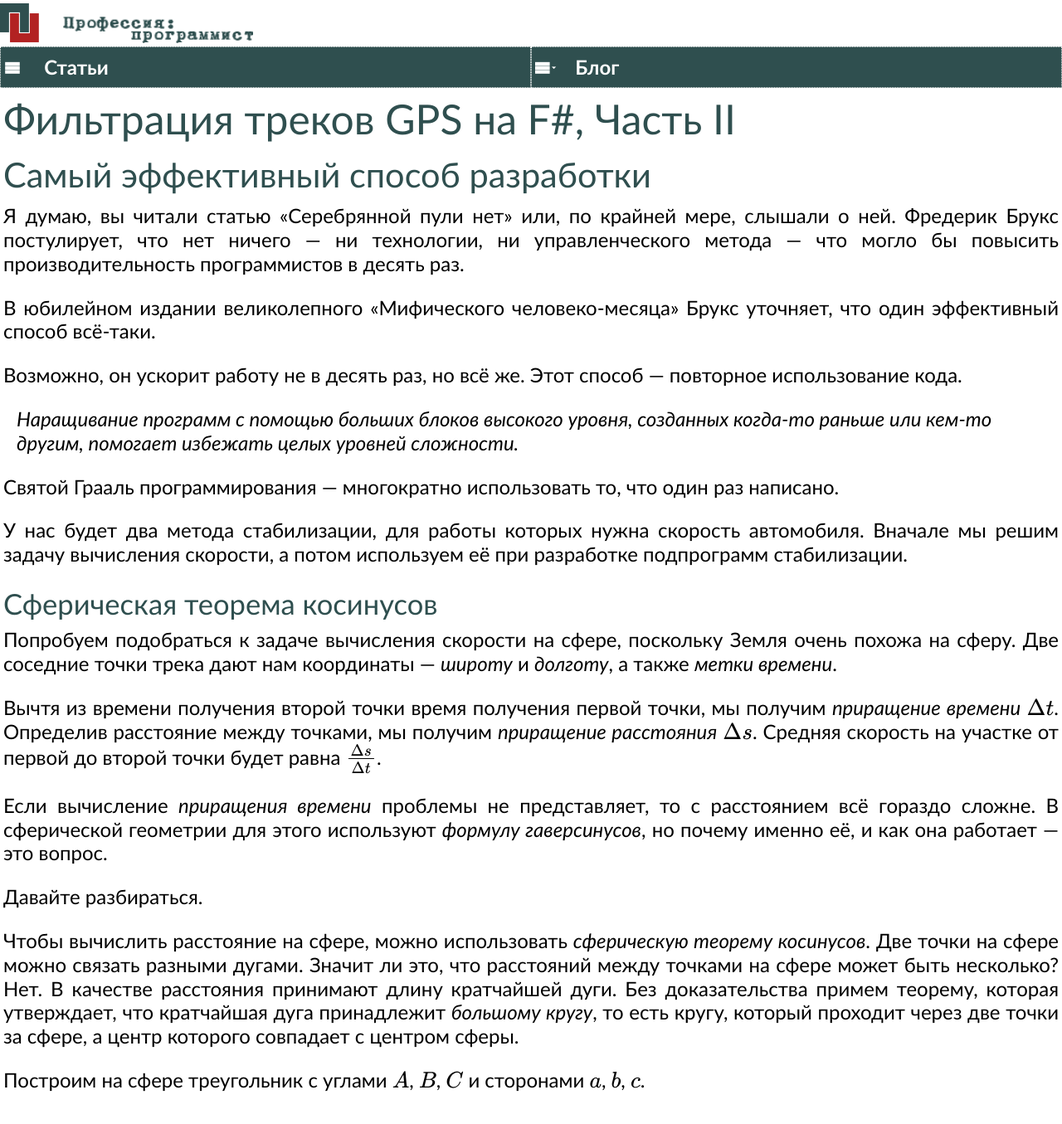
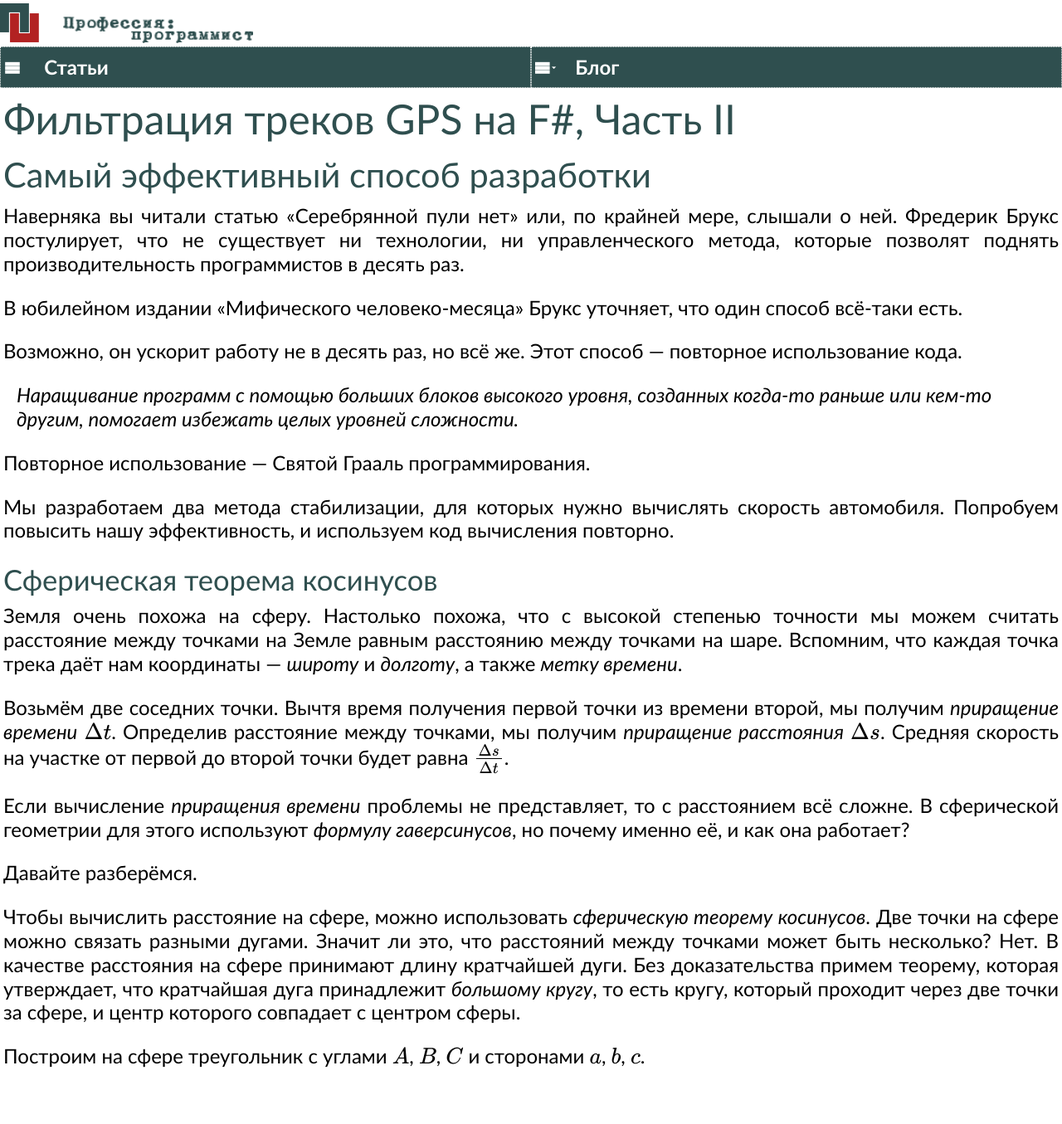
Before and after one commit to markshevchenko/markshevchenko.github.io, a Jekyll site: the page built from articles/fsharp-gps-tracks-filtration/2.md, in a window 1280 px wide and 1400 px high. Shown: the top 1355 px of the window at 83% size. Built offline with Jekyll 4.4.1, drawn with Linux system fonts in a browser that asks for light colours; some web fonts are replaced; formulas are drawn with MathJax 3; a script that is not in the unit is left out; comment, search, counter and statistics services are not loaded.

```diff
--- a/articles/fsharp-gps-tracks-filtration/2.md
+++ b/articles/fsharp-gps-tracks-filtration/2.md
@@ -7,29 +7,29 @@ mathjax: true
 
 ## Самый эффективный способ разработки
 
-Я думаю, вы читали статью &laquo;Серебрянной пули нет&raquo; или, по крайней мере, слышали о ней. Фредерик Брукс постулирует, что нет ничего&nbsp;&mdash; ни технологии, ни управленческого метода&nbsp;&mdash; что могло бы повысить производительность программистов в десять раз.
+Наверняка вы читали статью &laquo;Серебрянной пули нет&raquo; или, по крайней мере, слышали о ней. Фредерик Брукс постулирует, что не существует ни технологии, ни управленческого метода, которые позволят поднять производительность программистов в десять раз.
 
-В юбилейном издании великолепного &laquo;Мифического человеко-месяца&raquo; Брукс уточняет, что один эффективный способ всё-таки.
+В юбилейном издании &laquo;Мифического человеко-месяца&raquo; Брукс уточняет, что один способ всё-таки есть.
 
 Возможно, он ускорит работу не в десять раз, но всё же. Этот способ&nbsp;&mdash; повторное использование кода.
 
 > Наращивание программ с помощью больших блоков высокого уровня, созданных когда-то раньше или кем-то другим, помогает избежать целых уровней сложности.
 
-Святой Грааль программирования&nbsp;&mdash; многократно использовать то, что один раз написано.
+Повторное использование&nbsp;&mdash; Святой Грааль программирования.
 
-У нас будет два метода стабилизации, для работы которых нужна скорость автомобиля. Вначале мы решим задачу вычисления скорости, а потом используем её при разработке подпрограмм стабилизации.
+Мы разработаем два метода стабилизации, для которых нужно вычислять скорость автомобиля. Попробуем повысить нашу эффективность, и используем код вычисления повторно.
 
 ### Сферическая теорема косинусов
 
-Попробуем подобраться к задаче вычисления скорости на сфере, поскольку Земля очень похожа на сферу. Две соседние точки трека дают нам координаты&nbsp;&mdash; *широту* и *долготу*, а также *метки времени*.
+Земля очень похожа на сферу. Настолько похожа, что с высокой степенью точности мы можем считать расстояние между точками на Земле равным расстоянию между точками на шаре. Вспомним, что каждая точка трека даёт нам координаты&nbsp;&mdash; *широту* и *долготу*, а также *метку времени*.
 
-Вычтя из времени получения второй точки время получения первой точки, мы получим *приращение времени* $\Delta t$. Определив расстояние между точками, мы получим *приращение расстояния* $\Delta s$. Средняя скорость на участке от первой до второй точки будет равна $\frac{\Delta s}{\Delta t}$.
+Возьмём две соседних точки. Вычтя время получения первой точки из времени второй, мы получим *приращение времени* $\Delta t$. Определив расстояние между точками, мы получим *приращение расстояния* $\Delta s$. Средняя скорость на участке от первой до второй точки будет равна $\frac{\Delta s}{\Delta t}$.
 
-Если вычисление *приращения времени* проблемы не представляет, то с расстоянием всё гораздо сложне. В сферической геометрии для этого используют *формулу гаверсинусов*, но почему именно её, и как она работает&nbsp;&mdash; это вопрос.
+Если вычисление *приращения времени* проблемы не представляет, то с расстоянием всё сложне. В сферической геометрии для этого используют *формулу гаверсинусов*, но почему именно её, и как она работает?
 
-Давайте разбираться.
+Давайте разберёмся.
 
-Чтобы вычислить расстояние на сфере, можно использовать *сферическую теорему косинусов*. Две точки на сфере можно связать разными дугами. Значит ли это, что расстояний между точками на сфере может быть несколько? Нет. В качестве расстояния принимают длину кратчайшей дуги. Без доказательства примем теорему, которая утверждает, что кратчайшая дуга принадлежит *большому кругу*, то есть кругу, который проходит через две точки за сфере, а центр которого совпадает с центром сферы.
+Чтобы вычислить расстояние на сфере, можно использовать *сферическую теорему косинусов*. Две точки на сфере можно связать разными дугами. Значит ли это, что расстояний между точками может быть несколько? Нет. В качестве расстояния на сфере принимают длину кратчайшей дуги. Без доказательства примем теорему, которая утверждает, что кратчайшая дуга принадлежит *большому кругу*, то есть кругу, который проходит через две точки за сфере, и центр которого совпадает с центром сферы.
 
 Построим на сфере треугольник с углами $A$, $B$, $C$ и сторонами $a$, $b$, $c$.
 
```
